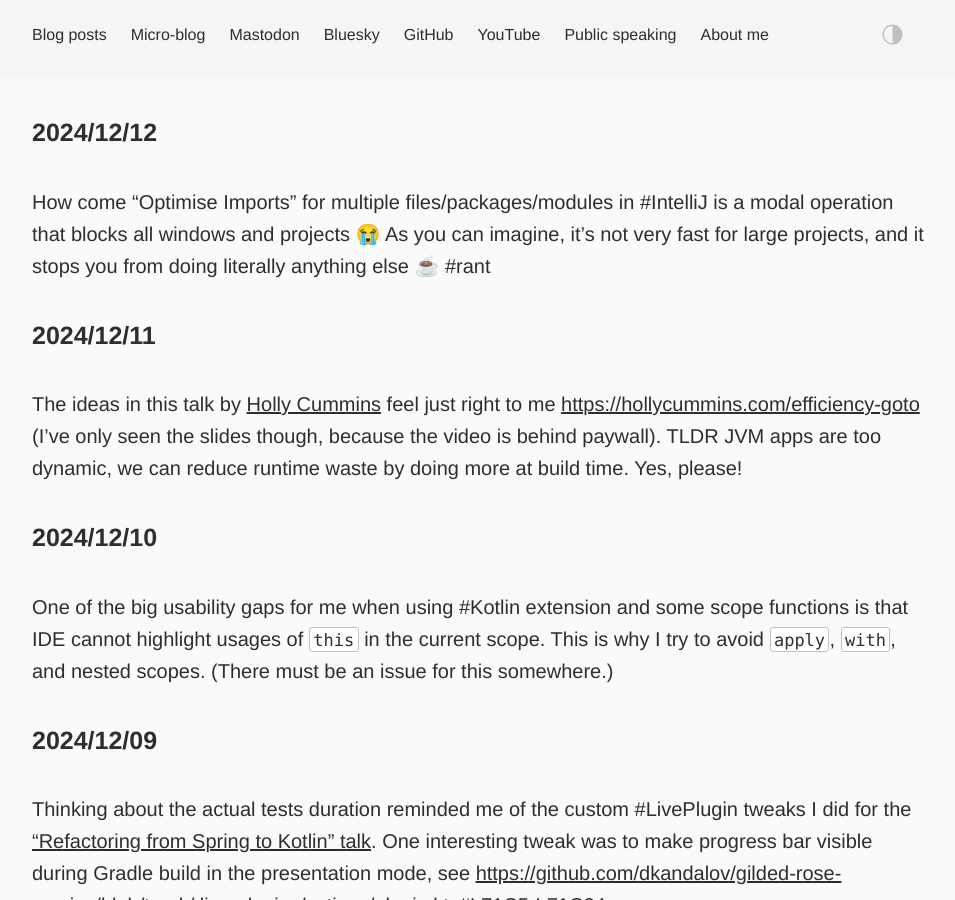
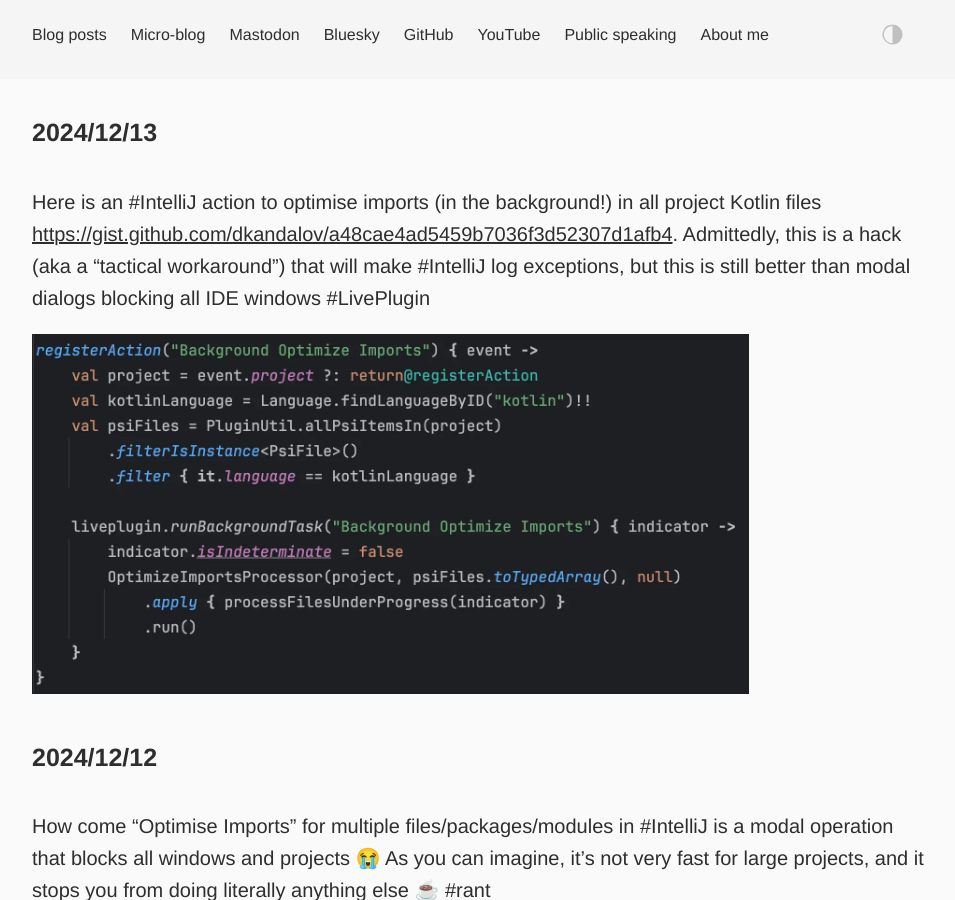
Before and after one commit to dkandalov/dkandalov.github.io, a Jekyll site: the page built from micro-blog.md, in a window 1280 px wide and 900 px high. Shown: the whole window, without its empty margins (160-1115 px from the left). Built offline with Jekyll 4.4.1, drawn with Linux system fonts in a browser that asks for light colours.

Commit message:
updated micro-blog

```diff
--- a/micro-blog.md
+++ b/micro-blog.md
@@ -2,6 +2,11 @@
 layout: post
 permalink: /micro-blog/
 ---
+
+#### 2024/12/13
+Here is an #IntelliJ action to optimise imports (in the background!) in all project Kotlin files <https://gist.github.com/dkandalov/a48cae4ad5459b7036f3d52307d1afb4>. Admittedly, this is a hack (aka a "tactical workaround") that will make #IntelliJ log exceptions, but this is still better than modal dialogs blocking all IDE windows #LivePlugin
+
+<img src="../assets/images/micro-blog/2024-12-13.webp" width="80%" height="80%"/>
 
 #### 2024/12/12
 How come "Optimise Imports" for multiple files/packages/modules in #IntelliJ is a modal operation that blocks all windows and projects 😭 As you can imagine, it's not very fast for large projects, and it stops you from doing literally anything else ☕️ #rant
```
Also changed, not shown: assets/images/micro-blog/2024-12-13.webp (added).
